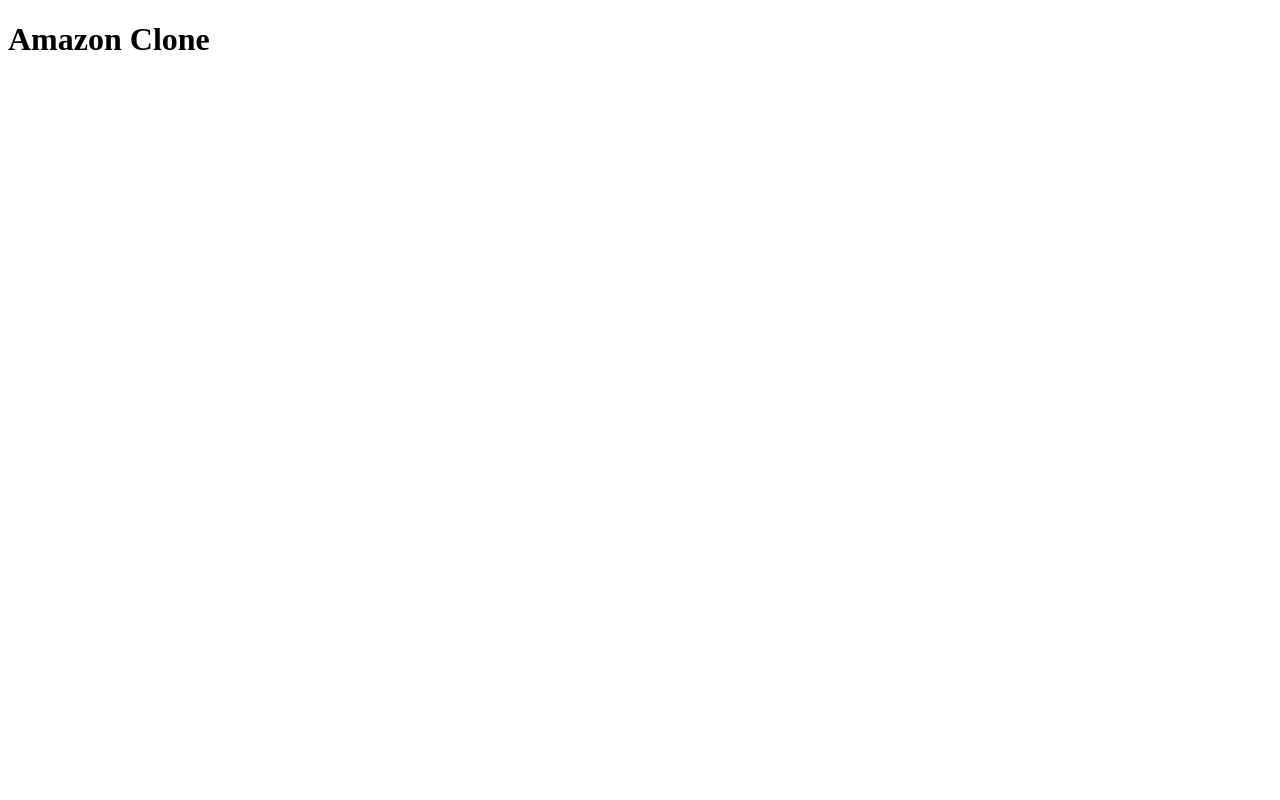
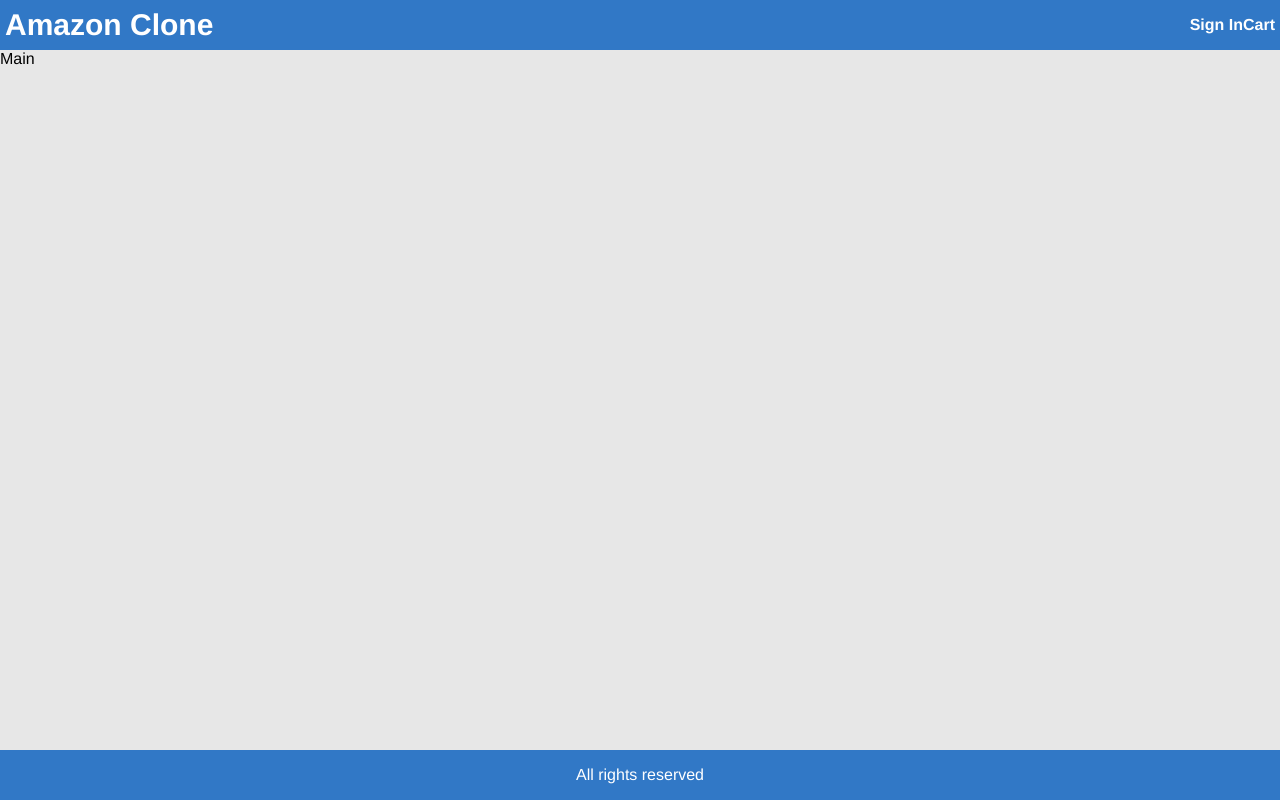
Before and after one commit to Roshith93/amazon-clone-vanila-js, a website: page frontend/src/index.html in a window 1280 px wide. Drawn offline with Linux system fonts and the light colour scheme.

Commit message:
create the basic structure for the application

```diff
--- a/frontend/src/index.html
+++ b/frontend/src/index.html
@@ -3,9 +3,19 @@
   <head>
     <meta charset="UTF-8" />
     <meta name="viewport" content="width=device-width, initial-scale=1.0" />
+    <link rel="stylesheet" href="style.css" />
     <title>Amazon Clone</title>
   </head>
   <body>
-    <h1>Amazon Clone</h1>
+    <div class="grid-container">
+      <header>
+        <div class="brand">
+          <a href="/#/">Amazon Clone</a>
+        </div>
+        <div><a href="/signinn">Sign In</a><a href="/cart">Cart</a></div>
+      </header>
+      <main><div>Main</div></main>
+      <footer><div>All rights reserved</div></footer>
+    </div>
   </body>
 </html>
--- /dev/null
+++ b/frontend/src/style.css
@@ -0,0 +1,57 @@
+* {
+ box-sizing: border-box;
+}
+
+html {
+ font-size: 62.5%;
+}
+
+body {
+ height: 100vh;
+ font: 1.6rem Helvetica, Arial;
+ margin: 0;
+}
+
+.grid-container {
+ background-color: rgb(231, 231, 231);
+ display: grid;
+ grid-template-areas:
+  'header'
+  'main'
+  'footer';
+ grid-template-columns: 1fr;
+ grid-template-rows: 5rem 1fr 5rem;
+ height: 100%;
+}
+
+header {
+ grid-area: header;
+ background-color: #3178c6;
+ color: #ffffff;
+ display: flex;
+ justify-content: space-between;
+ align-items: center;
+ padding: 0.5rem;
+}
+
+header a {
+ color: #ffffff;
+ text-decoration: none;
+ font-weight: bolder;
+}
+
+header a:hover {
+ color: #dbdbdb;
+}
+
+.brand a {
+ font-size: 3rem;
+}
+
+footer {
+ display: flex;
+ justify-content: center;
+ align-items: center;
+ color: #ffffff;
+ background-color: #3178c6;
+}
```
